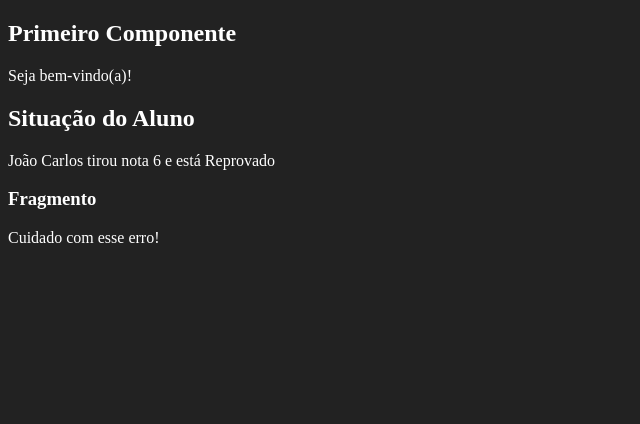
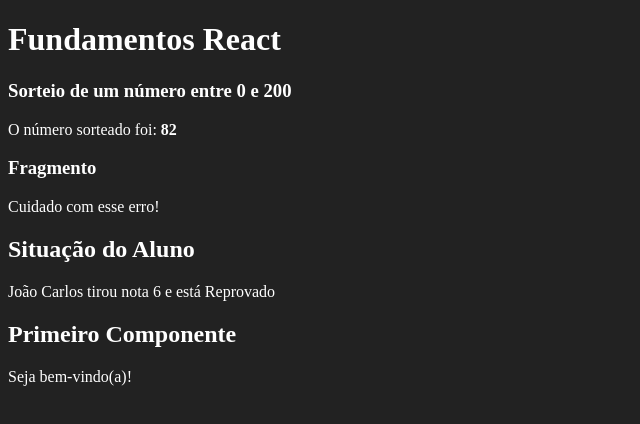
Before and after one commit to estevan324/fundamentos-react, a React (Create React App) app in the folder fundamentos-react/: page / in a window 1280 px wide. Shown: the top 424 px of the page, without its empty margins (0-640 px from the left). Built offline with nearby package versions, Linux system fonts and the light colour scheme.

Commit message:
Exercício: Criação do componente Aleatorio que fará sorteio de dois números passados por parâmetro e exibição dos mesmos na tela

```diff
--- /dev/null
+++ b/fundamentos-react/src/App.jsx
@@ -0,0 +1,23 @@
+import Primeiro from './components/basicos/Primeiro'
+import ComParametro from './components/basicos/ComParametro'
+import Fragmento from './components/basicos/Fragmento'
+import Aleatorio from './components/basicos/Aleatorio'
+
+export default () => {
+    return (
+        <div id="app">
+            <h1>Fundamentos React</h1>
+            <Aleatorio
+                min={0}
+                max={200}
+            />
+            <Fragmento />
+            <ComParametro
+                titulo="Situação do Aluno"
+                nome="João Carlos"
+                nota={6}
+            />
+            <Primeiro></Primeiro>
+        </div>
+    )
+}
--- /dev/null
+++ b/fundamentos-react/src/components/basicos/Aleatorio.jsx
@@ -0,0 +1,13 @@
+export default (props) => {
+    let number = Math.round(Math.random() * (props.max - props.min) + props.min)
+
+    return (
+        <div>
+            <h3>Sorteio de um número entre { props.min } e { props.max }</h3>
+            <p>
+                O número sorteado foi:
+                <strong> {number}</strong>
+            </p>
+        </div>
+    )
+}
--- a/fundamentos-react/src/index.js
+++ b/fundamentos-react/src/index.js
@@ -1,19 +1,8 @@
 import './index.css'
 import ReactDom from 'react-dom'
-
-import Primeiro from './components/basicos/Primeiro'
-import ComParametro from './components/basicos/ComParametro'
-import Fragmento from './components/basicos/Fragmento'
+import App from './App'
 
 ReactDom.render(
-    <div>
-        <Primeiro></Primeiro>
-        <ComParametro
-            titulo="Situação do Aluno"
-            nome="João Carlos"
-            nota={6}
-        />
-        <Fragmento/>
-    </div>,
+    <App />,
     document.getElementById('root')
 )
```
